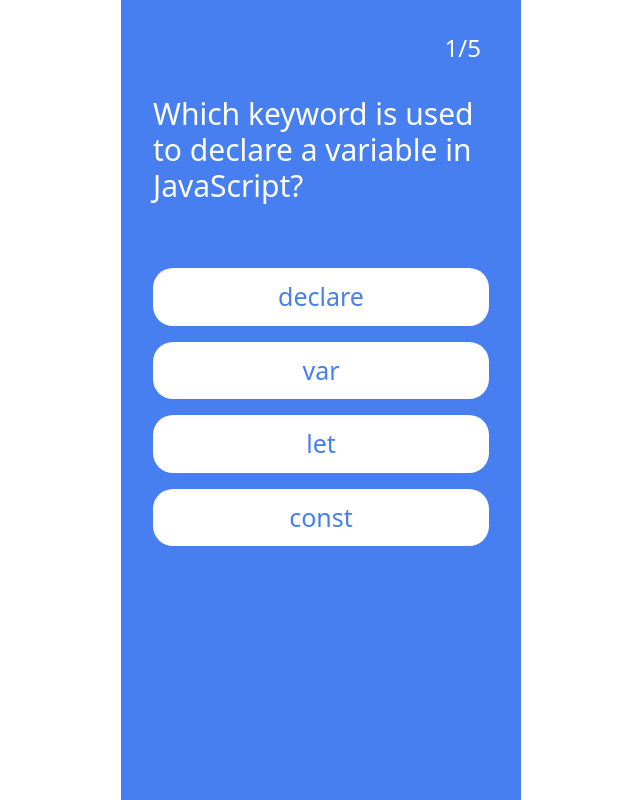
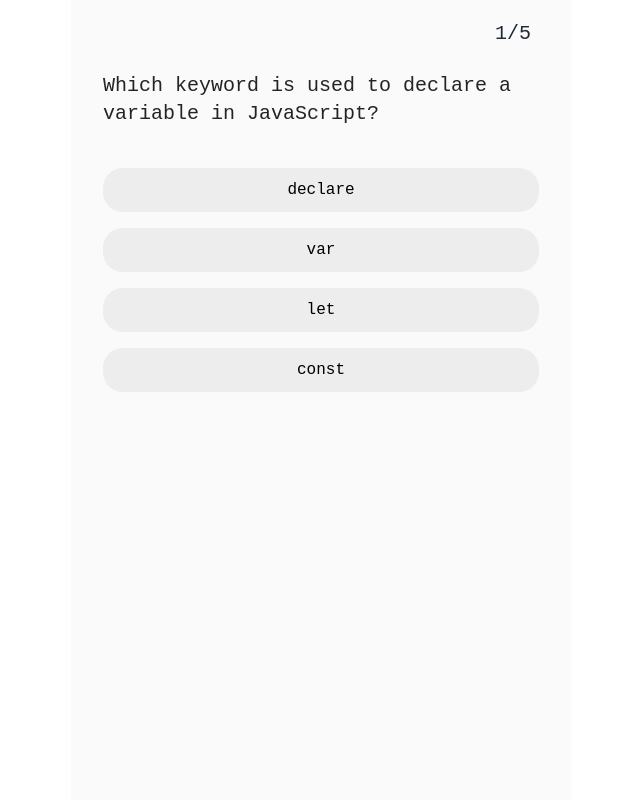
Before and after one commit to sidharth-n/ReactJS-lab, a React (Vite) app in the folder ask-me/: page / in a window 1280 px wide. Shown: the whole page, without its empty margins (319-959 px from the left). Built offline with nearby package versions, Linux system fonts and the light colour scheme.

Commit message:
css update

```diff
--- a/ask-me/src/App.css
+++ b/ask-me/src/App.css
@@ -1,25 +1,33 @@
 #root {
-  max-width: 400px;
+  max-width: 500px;
   margin: 0 auto;
+  padding: 0;
 
   text-align: center;
-  background-color: #477ff0;
+  background-color: #fafafa;
   height: 100vh;
+  overflow: hidden;
+  font-family: "Courier New", Courier, monospace;
+}
+::-webkit-scrollbar {
+  display: none;
 }
 
 .question {
-  color: white;
+  color: rgb(36, 36, 36);
   text-align: left;
+  font-size: 14px;
 }
 
 .options {
-  font-size: 25px;
+  font-size: 16px;
   width: 100%;
-  background-color: #fff;
+  background-color: #eeeded;
   padding: 10px;
-  color: #477ff0;
+  color: #000000;
   border-radius: 20px;
-  font-weight: 400;
+  font-weight: 500;
+  cursor: pointer;
 }
 
 .options:hover {
--- a/ask-me/src/App.jsx
+++ b/ask-me/src/App.jsx
@@ -59,7 +59,7 @@
   const [options, setOptions] = useState([]);
   const [questionNumber, setQuestionNumber] = useState(1);
   const [score, setScore] = useState(0);
-  const [optionColor, setOptionColor] = useState("bg-white");
+  const [optionColor, setOptionColor] = useState("#eeeded");
   const [selectedIndex, setSelectedIndex] = useState(-2);
   const [isgameDone, setIsGameDone] = useState(false);
   // Load the current question and answer options based on the current question number
@@ -93,14 +93,14 @@
     setTimeout(() => {
       setQuestionNumber((prev) => prev + 1);
 
-      setOptionColor("bg-white");
-    }, 100);
+      setOptionColor("#eeeded");
+    }, 500);
 
     // TODO: Handle the selected answer being correct or incorrect
   };
   function reset() {
     setQuestion("");
-    setOptionColor("bg-white");
+    setOptionColor("#eeeded");
     setIsGameDone(false);
     setSelectedIndex(-2);
     setScore(0);
@@ -111,11 +111,11 @@
   return (
     <div className="main-container mx-auto  p-8  relative ">
       <div className={` ${!isgameDone ? "flex" : "hidden"} flex flex-col`}>
-        <div className="font-medium text-2xl absolute top-8 right-10 text-white">
+        <div className="font-medium text-xl absolute top-5 right-10 text-gray-800">
           {questionNumber}/{quizData.questions.length}
         </div>
-        <div className="question text-3xl mx-auto mt-16 ">{question}</div>
-        <div className="answers flex flex-col gap-4 mt-16 mb-8">
+        <div className="question text-xl mx-auto mt-10 ">{question}</div>
+        <div className="answers flex flex-col gap-4 mt-10 mb-8">
           {options.map((option, index) => (
             <div
               key={index}
@@ -128,19 +128,21 @@
         </div>
       </div>
       <section
-        class={`rounded-3xl shadow-2xl ${isgameDone ? "flex" : "hidden"}`}
+        class={`rounded-3xl shadow-2xl ${
+          isgameDone ? "flex" : "hidden"
+        }  bg-white rounded-2xl`}
       >
-        <div class="p-8 text-center sm:p-12 bg-transparent">
+        <div class="p-8 mx-auto">
           <p class="text-sm font-semibold uppercase tracking-widest text-pink-500">
             Thanks for Trying
           </p>
 
-          <h2 class="mt-6 text-3xl font-bold text-white">
+          <h2 class="mt-6 text-3xl font-bold text-black">
             {`You Scored ${score}/${totalQuestions}`}
           </h2>
 
           <div
-            class="mt-8 inline-block w-full rounded-full bg-pink-600 py-4 text-sm font-bold text-white shadow-xl"
+            class="mt-8 cursor-pointer inline-block w-full rounded-full bg-pink-600 py-4 text-sm font-bold text-white shadow-xl"
             onClick={reset}
           >
             Try Again
```
